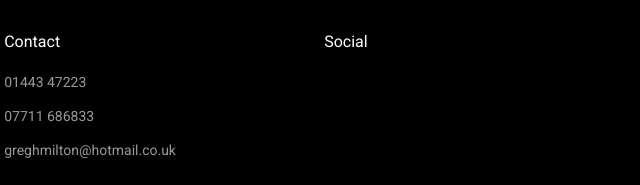
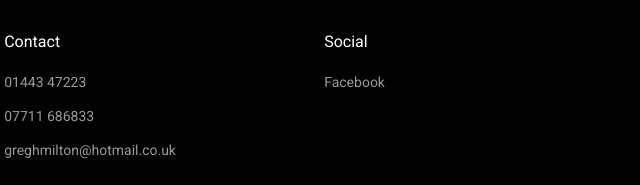
Before and after one commit to adamccfc/gregMilton, a Gatsby site: page / in a window 1280 px wide. Shown: the part 1862-2047 px from the top of the page, 175-815 px from the left. Built offline with nearby package versions, Linux system fonts and the light colour scheme; Gatsby itself is replaced by a stand-in of ours.

Commit message:
Add Facebook link to footer

```diff
--- a/src/components/footer.js
+++ b/src/components/footer.js
@@ -12,7 +12,7 @@ const Footer = ({ siteTitle }) => (
         </div>
         <div className="col-4">
           <h5 className="footer__title">Social</h5>
-          {/* <a className="footer__link" href="#">Facebook</a> */}
+          <a className="footer__link" href="https://www.facebook.com/GHMilton-Plastering-Building-and-Damp-Proofing-230796564270567/" target="_blank" rel="noopener noreferrer">Facebook</a>
         </div>
         <div className="col-12 footer__divider">
           <p>Designed and developed by <a href="http:www.adammorgan.wales" target="_blank" rel="noopener noreferrer">Adam Morgan</a>.</p>
```
